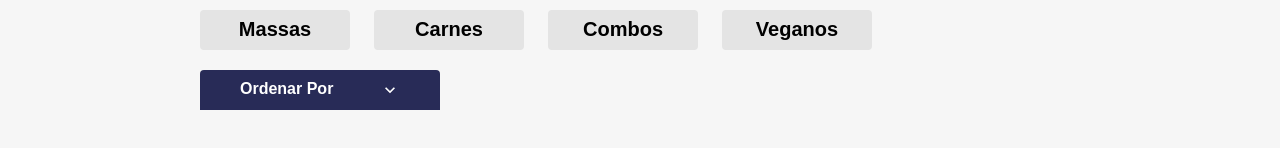
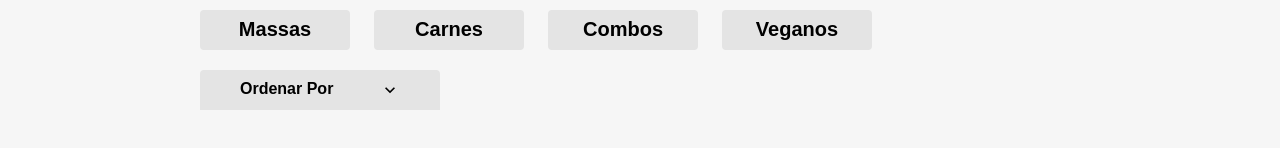
Before and after one commit to kelvincharlesdev/aluroni, a React (Create React App) app: page / in a window 1280 px wide. Shown: the part 644-792 px from the top of the page. Built offline with nearby package versions, Linux system fonts and the light colour scheme; a web font is replaced by a local one.

Commit message:
feat: adiciona estado ordenador no componente Cardapio

```diff
--- a/src/pages/Cardapio/index.tsx
+++ b/src/pages/Cardapio/index.tsx
@@ -8,6 +8,8 @@
 export const Cardapio = () => {
     const [busca, setBusca] = useState("")
     const [ filtro ,setFiltro] = useState<number | null>(null)
+    const [ordenador, setOrdenador] = useState("")
+
     return (
         <main>
             <nav className={styles.menu}>
@@ -28,7 +30,7 @@
                 <Buscador busca={busca} setBusca={setBusca}/>
                 <div className={styles.cardapio__filtros}>
                     <Filtros filtro={filtro} setFiltro={setFiltro}/>
-                    <Ordenador/>
+                    <Ordenador ordenador={ordenador} setOrdenador={setOrdenador}/>
                 </div>
 
             </section>
```
